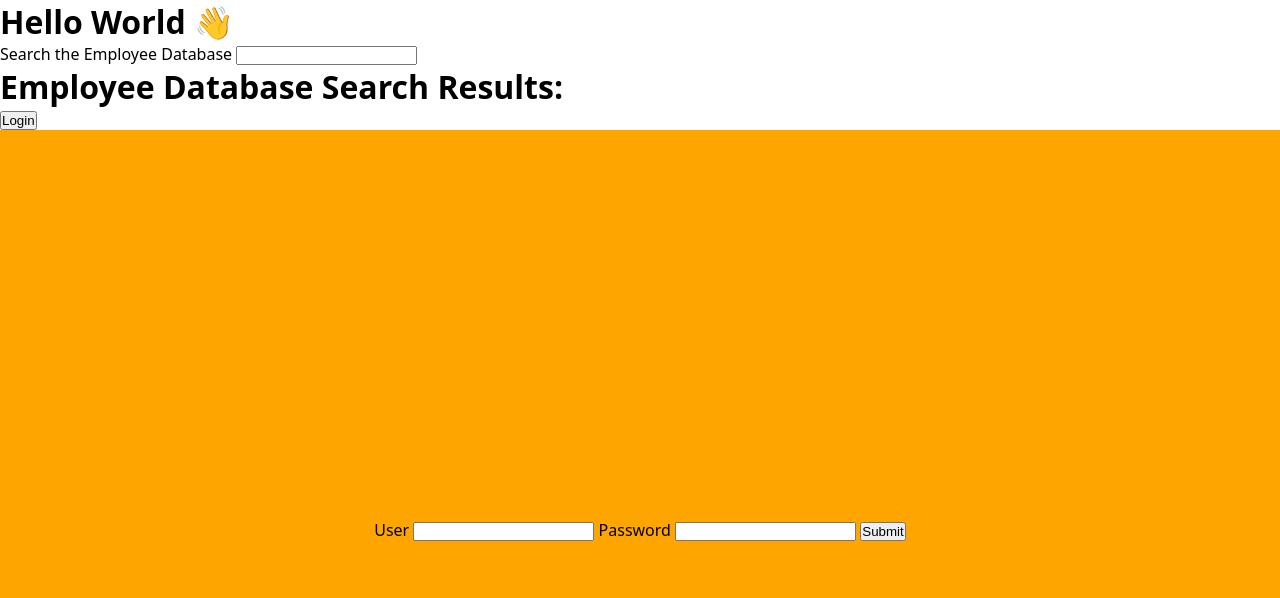
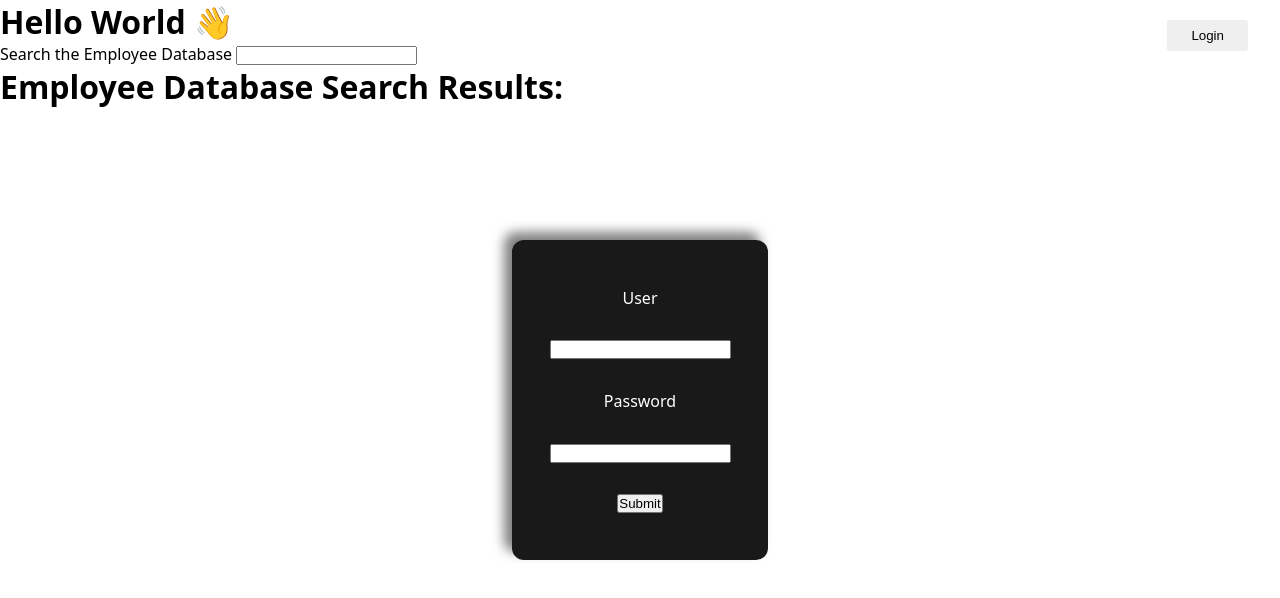
Before and after one commit to charlesmartinreed/render-postgres-demo-app, a plain HTML site: page client/index.html in a window 1280 px wide. Both pictures are taken after a click on the button "Login". Drawn offline with Linux system fonts and the light colour scheme.

Commit message:
Add modal class, styling.

```diff
--- a/client/index.html
+++ b/client/index.html
@@ -23,15 +23,15 @@
     <h1>Employee Database Search Results:</h1>
     <ul id="list-test-data"></ul>
     <button id="btn-login">Login</button>
-    <div id="login-screen">
-      <div class="login-modal">
+    <div class="modal" id="login-modal">
+      <div class="modal-contents">
         <label for="login-username">User</label>
         <input type="text" id="login-username" name="login-username" />
         <label for="login-password">Password</label>
         <input type="password" id="login-password" name="login-password" />
         <button id="btn-submit-login" type="submit">Submit</button>
       </div>
-      <ul id="list-admin-test-data"></ul>
     </div>
+    <ul id="list-admin-test-data"></ul>
   </body>
 </html>
--- a/client/scripts/script.js
+++ b/client/scripts/script.js
@@ -8,7 +8,7 @@ const employeeSearchInput = document.querySelector("#input-employee-search");
 const inputForUsername = document.querySelector("#login-username");
 const inputForPass = document.querySelector("#login-password");
 
-const loginScreen = document.querySelector("#login-screen");
+const loginModal = document.querySelector("#login-modal");
 
 const baseRemoteURL = "http://localhost:7000";
 
@@ -87,8 +87,14 @@ employeeSearchInput.addEventListener("change", (e) => {
 });
 
 btnLoginToggle.addEventListener("click", (e) => {
-  loginScreen.classList.toggle("visible");
+  toggleModal(loginModal);
+  // loginModal.classList.toggle("visible");
 });
+
+function toggleModal(modal) {
+  modal.classList.toggle("displaying");
+  console.log(modal.classList);
+}
 
 btnLoginSubmit.addEventListener("click", async (e) => {
   let username = inputForUsername.value;
--- a/client/styles/style.css
+++ b/client/styles/style.css
@@ -15,18 +15,47 @@ li {
   list-style-type: none;
 }
 
-#login-screen {
-  width: 100vw;
-  height: 100vh;
-  display: flex;
-  justify-content: center;
-  align-items: center;
-  background-color: orange;
-  z-index: 999;
-
-  transform: translateY(100%);
+#btn-login {
+  position: fixed;
+  top: 2.5%;
+  right: 2.5%;
+  outline: none;
+  border: none;
+  padding: 0.5rem 1.5rem;
+  cursor: pointer;
+  border-radius: 3px;
 }
 
-#login-screen.visible {
-  transform: translateY(0);
+.modal {
+  transition: all 0.2s cubic-bezier(0.175, 0.885, 0.32, 1.275);
 }
+
+.modal#login-modal {
+  width: 20vw;
+  height: 40vh;
+  position: absolute;
+  top: 50%;
+  left: 50%;
+  border-radius: 0.75rem;
+  transform: translate(-50%, -50%) scale(0);
+  padding: 2rem;
+
+  background-color: rgba(25, 25, 25, 1);
+  color: #fff;
+  box-shadow: -8px -8px 12px rgba(0, 0, 0, 0.5);
+  z-index: 999;
+}
+
+.modal .modal-contents {
+  display: flex;
+  flex-direction: column;
+  justify-content: space-evenly;
+  align-items: center;
+  height: 100%;
+  width: 100%;
+  gap: 1rem;
+}
+
+.modal#login-modal.displaying {
+  transform: translate(-50%, -50%) scale(1);
+}
```
